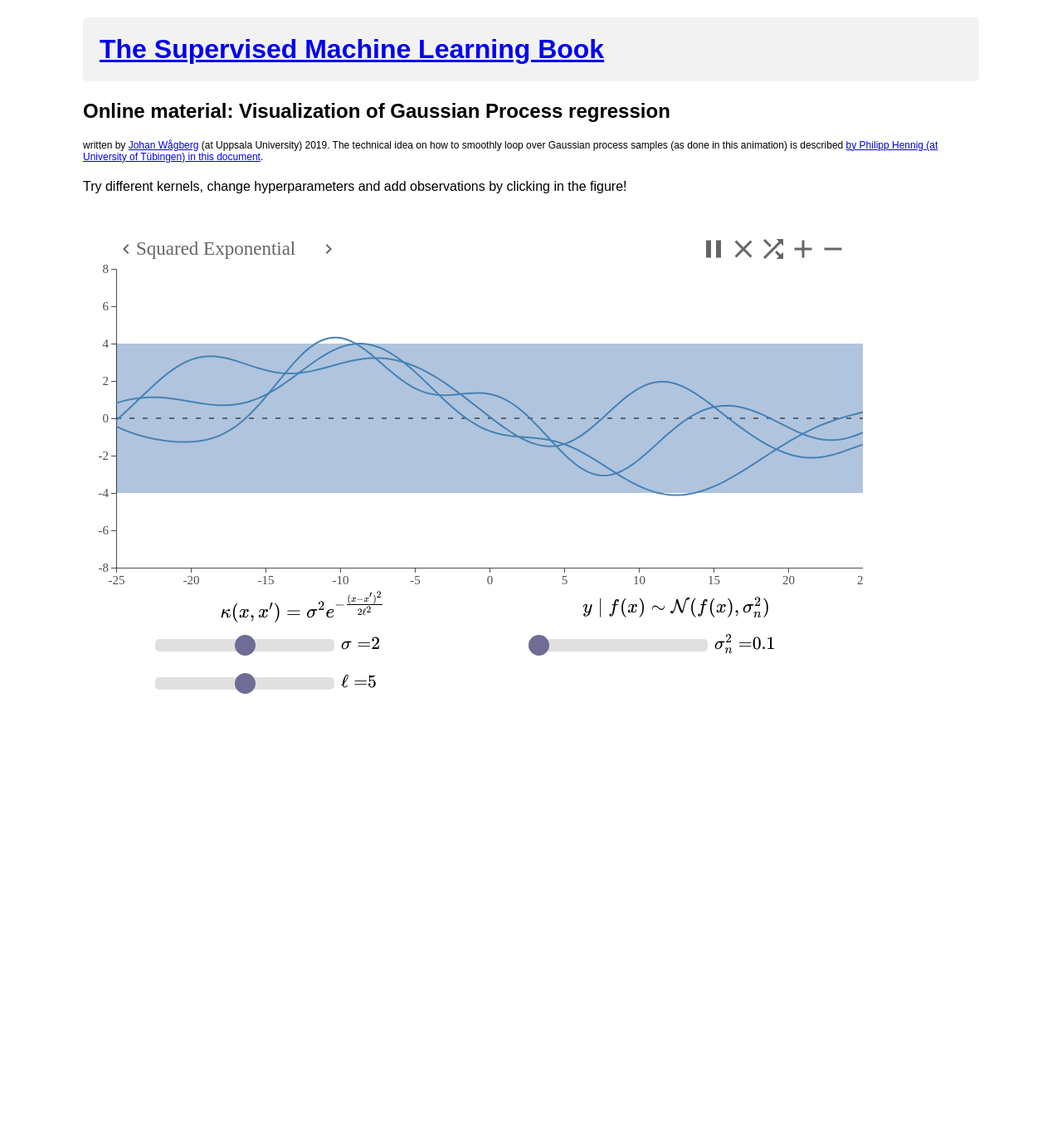
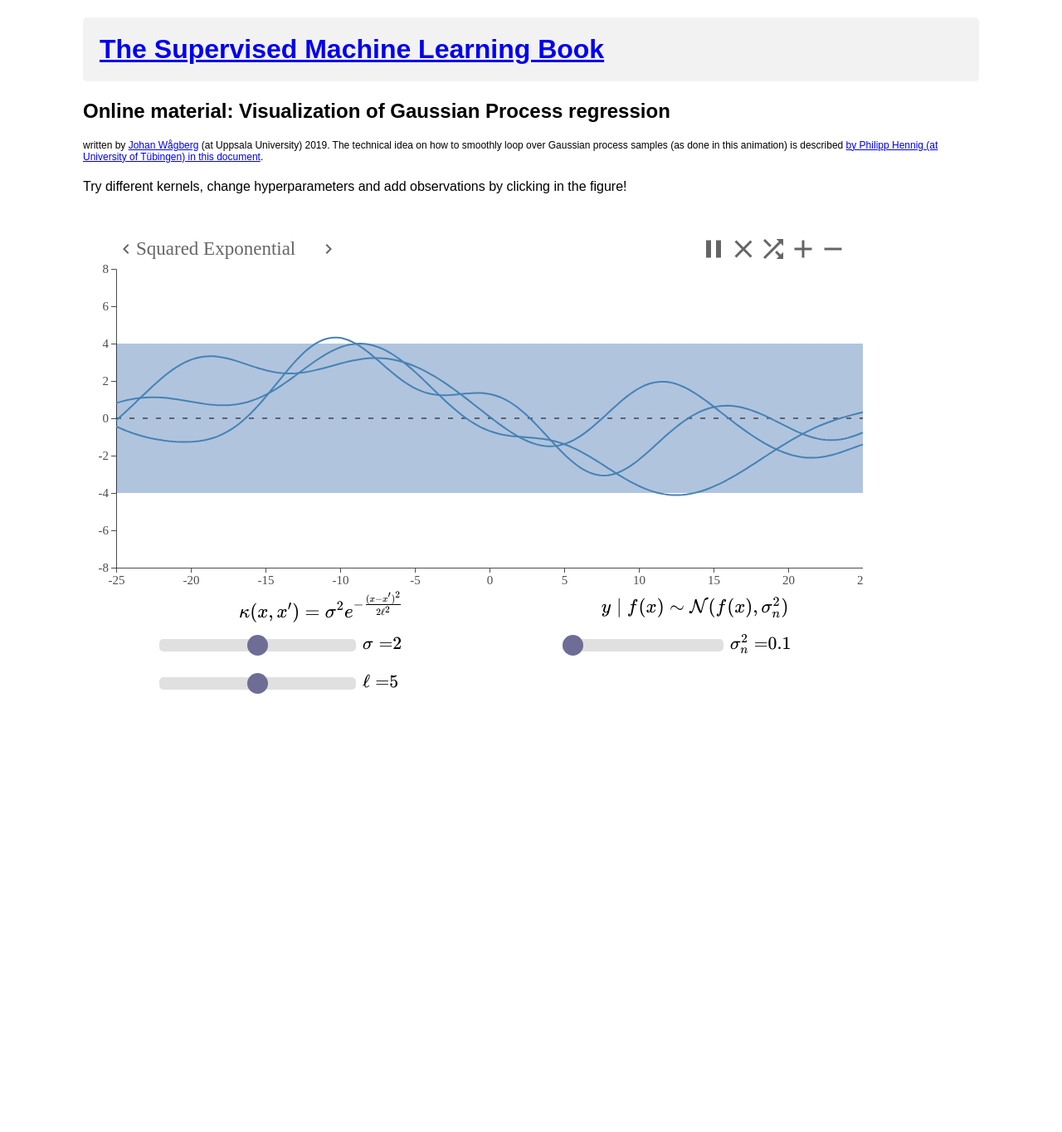
Before and after one commit to uu-sml/sml-book-page, a Jekyll site: the page GP/index.html, which Jekyll copies as it is, in a window 1280 px wide. Shown: the whole page at 83% size. Built offline with Jekyll 4.4.1, drawn with Linux system fonts in a browser that asks for light colours.

Commit message:
minor visualization stuiff

```diff
--- a/GP/css/style.css
+++ b/GP/css/style.css
@@ -151,14 +151,14 @@
 
 
 #foreignObjectLeft {
-    width: 50%;
+    width: 55%;
     float: left;
     position: relative;
     /*top: 70px;*/
 }
 
 #foreignObjectRight {
-    width: 50%;
+    width: 45%;
     float: right;
     position: relative;
     /*top: 70px;*/
--- a/GP/modules/kernel.js
+++ b/GP/modules/kernel.js
@@ -235,7 +235,7 @@ class Matern5Kernel extends Kernel {
             },
             { // kernelInfo
                 html: undefined,
-                latex: "\\sigma^2 \\left( 1 + \\frac{\\sqrt{5} |x - x^\\prime|}{\\ell} + \\frac{5(x^\\prime-x^\\prime)^2}{3 \\ell^2}\\right) e^{-\\frac{\\sqrt{5}|x - x^\\prime|}{\\ell}}"
+                latex: "\\sigma^2 \\left( 1 + \\frac{\\sqrt{5} |x - x^\\prime|}{\\ell} + \\frac{5(x-x^\\prime)^2}{3 \\ell^2}\\right) e^{-\\frac{\\sqrt{5}|x - x^\\prime|}{\\ell}}"
             });
     }
 }
```
